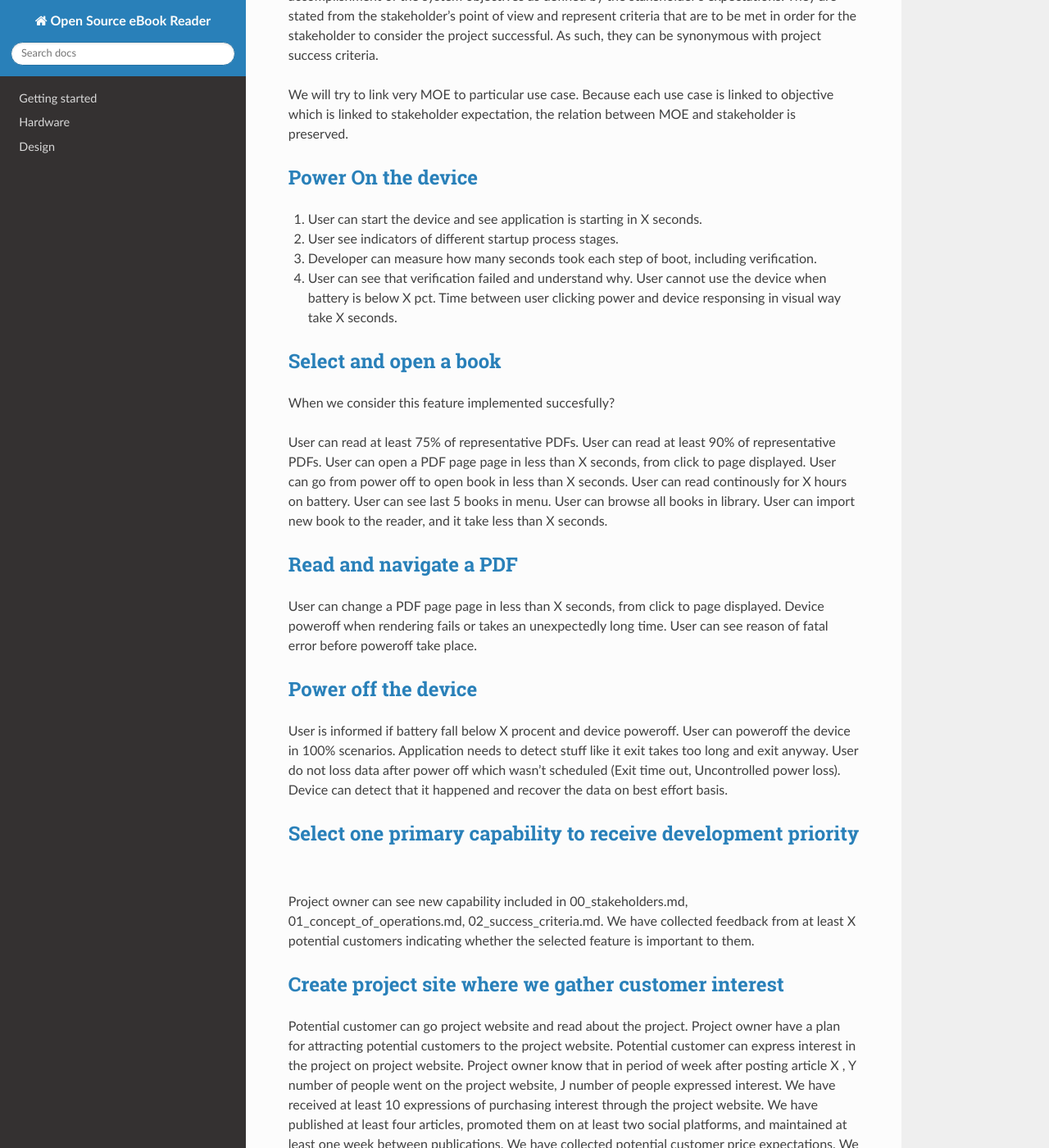
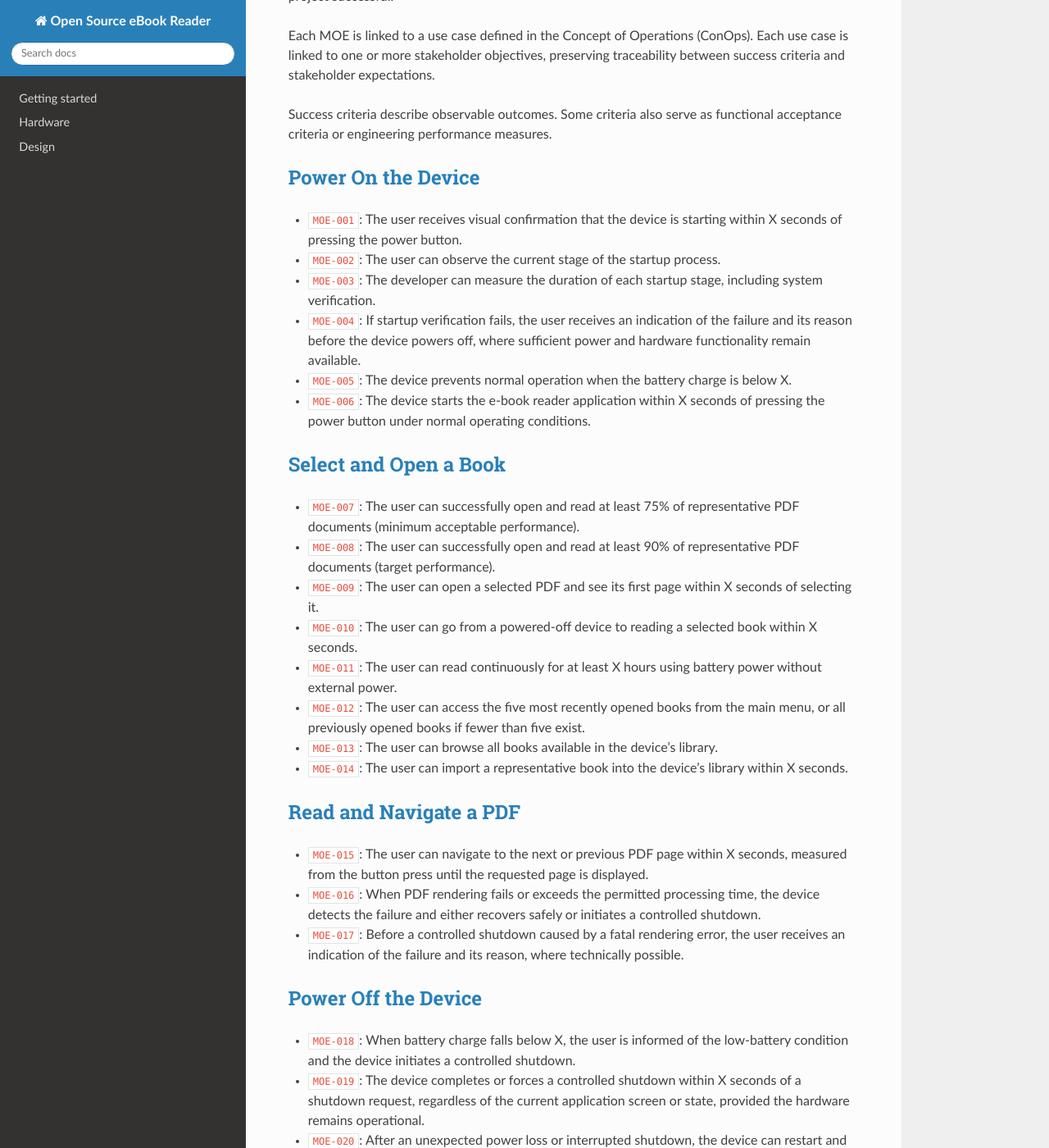
Before and after one commit to KubaTaba1uga/open_source_ebook_reader, a Sphinx documentation site: the page built from docs/design/02_success_criteria.md, in a window 1280 px wide and 1400 px high, scrolled down 200 px. Shown: the whole window at 82% size. Built offline with Sphinx 7.4.7 and the Read the Docs theme 3.1.0, drawn with Linux system fonts in a browser that asks for light colours; some of the changed text lies outside the part shown.

Commit message:
finish requirements gathering

```diff
--- a/docs/design/02_success_criteria.md
+++ b/docs/design/02_success_criteria.md
@@ -1,80 +1,65 @@
-Success criteria
-======================
+# Success Criteria
 
-Measures of Effectiveness (MOEs) are the measures of success that are designed to correspond to
-accomplishment of the system objectives as defined by the stakeholder’s expectations.
-They are stated from the stakeholder’s point of view and represent criteria that are to be met
-in order for the stakeholder to consider the project successful.
-As such, they can be synonymous with project success criteria.
+Measures of Effectiveness (MOEs) define the conditions under which stakeholders consider the project successful.
 
-We will try to link very MOE to particular use case. Because each use case is linked to
-objective which is linked to  stakeholder expectation, the relation between MOE and
-stakeholder is preserved.
+Each MOE is linked to a use case defined in the Concept of Operations (ConOps). Each use case is linked to one or more stakeholder objectives, preserving traceability between success criteria and stakeholder expectations.
 
+Success criteria describe observable outcomes. Some criteria also serve as functional acceptance criteria or engineering performance measures.
 
-### [Power On the device](/design/01_concept_of_operations.md#UC-001)
+## [Power On the Device](/design/01_concept_of_operations.md#UC-001)
 
-1. User can start the device and see application is starting in X seconds.
-2. User see indicators of different startup process stages.
-3. Developer can measure how many seconds took each step of boot, including verification.
-4. User can see that verification failed and understand why.
-User cannot use the device when battery is below X pct.
-Time between user clicking power and device responsing in visual way take X seconds.
+- <a id="MOE-001"></a> `MOE-001`: The user receives visual confirmation that the device is starting within X seconds of pressing the power button.
+- <a id="MOE-002"></a> `MOE-002`: The user can observe the current stage of the startup process.
+- <a id="MOE-003"></a> `MOE-003`: The developer can measure the duration of each startup stage, including system verification.
+- <a id="MOE-004"></a> `MOE-004`: If startup verification fails, the user receives an indication of the failure and its reason before the device powers off, where sufficient power and hardware functionality remain available.
+- <a id="MOE-005"></a> `MOE-005`: The device prevents normal operation when the battery charge is below X.
+- <a id="MOE-006"></a> `MOE-006`: The device starts the e-book reader application within X seconds of pressing the power button under normal operating conditions.
 
-### [Select and open a book](/design/01_concept_of_operations.md#UC-002)
+## [Select and Open a Book](/design/01_concept_of_operations.md#UC-002)
 
-When we consider this feature implemented succesfully?
+- <a id="MOE-007"></a> `MOE-007`: The user can successfully open and read at least 75% of representative PDF documents (minimum acceptable performance).
+- <a id="MOE-008"></a> `MOE-008`: The user can successfully open and read at least 90% of representative PDF documents (target performance).
+- <a id="MOE-009"></a> `MOE-009`: The user can open a selected PDF and see its first page within X seconds of selecting it.
+- <a id="MOE-010"></a> `MOE-010`: The user can go from a powered-off device to reading a selected book within X seconds.
+- <a id="MOE-011"></a> `MOE-011`: The user can read continuously for at least X hours using battery power without external power.
+- <a id="MOE-012"></a> `MOE-012`: The user can access the five most recently opened books from the main menu, or all previously opened books if fewer than five exist.
+- <a id="MOE-013"></a> `MOE-013`: The user can browse all books available in the device's library.
+- <a id="MOE-014"></a> `MOE-014`: The user can import a representative book into the device's library within X seconds.
 
-User can read at least 75% of representative PDFs.
-User can read at least 90% of representative PDFs.
-User can open a PDF page page in less than X seconds, from click to page displayed.
-User can go from power off to open book in less than X seconds.
-User can read continously for X hours on battery.
-User can see last 5 books in menu.
-User can browse all books in library.
-User can import new book to the reader, and it take less than X seconds.
+## [Read and Navigate a PDF](/design/01_concept_of_operations.md#UC-003)
 
+- <a id="MOE-015"></a> `MOE-015`: The user can navigate to the next or previous PDF page within X seconds, measured from the button press until the requested page is displayed.
+- <a id="MOE-016"></a> `MOE-016`: When PDF rendering fails or exceeds the permitted processing time, the device detects the failure and either recovers safely or initiates a controlled shutdown.
+- <a id="MOE-017"></a> `MOE-017`: Before a controlled shutdown caused by a fatal rendering error, the user receives an indication of the failure and its reason, where technically possible.
 
-### [Read and navigate a PDF](/design/01_concept_of_operations.md#UC-003)
+## [Power Off the Device](/design/01_concept_of_operations.md#UC-004)
 
-User can change a PDF page page in less than X seconds, from click to page displayed.
-Device poweroff when rendering fails or takes an unexpectedly long time.
-User can see reason of fatal error before poweroff take place.
+- <a id="MOE-018"></a> `MOE-018`: When battery charge falls below X, the user is informed of the low-battery condition and the device initiates a controlled shutdown.
+- <a id="MOE-019"></a> `MOE-019`: The device completes or forces a controlled shutdown within X seconds of a shutdown request, regardless of the current application screen or state, provided the hardware remains operational.
+- <a id="MOE-020"></a> `MOE-020`: After an unexpected power loss or interrupted shutdown, the device can restart and recover its stored data on a best-effort basis.
+- <a id="MOE-021"></a> `MOE-021`: A normal controlled shutdown does not cause loss or corruption of previously saved user data.
 
+## [Select One Primary Capability to Receive Development Priority](/design/01_concept_of_operations.md#UC-005)
 
-### [Power off the device](/design/01_concept_of_operations.md#UC-004)
+- <a id="MOE-022"></a> `MOE-022`: The selected primary capability is documented in `00_stakeholders.md`, `01_concept_of_operations.md`, and `02_success_criteria.md`.
+- <a id="MOE-023"></a> `MOE-023`: Feedback has been collected from at least X potential customers indicating whether the selected capability is important to them.
 
-User is informed if battery fall below X procent and device poweroff.
-User can poweroff the device in 100% scenarios. Application needs to detect stuff like it exit takes too long and exit anyway.
-User do not loss data after power off which wasn't scheduled (Exit time out, Uncontrolled power loss). Device can detect that it happened and recover the data on best effort basis.
+## [Create a Project Site to Gather Customer Interest](/design/01_concept_of_operations.md#UC-006)
 
+- <a id="MOE-024"></a> `MOE-024`: Potential customers can access a public website containing information about the project, its current development status, and its intended capabilities.
+- <a id="MOE-025"></a> `MOE-025`: The project owner has a documented plan for attracting potential customers to the project website.
+- <a id="MOE-026"></a> `MOE-026`: Potential customers can express interest in purchasing the device through the project website.
+- <a id="MOE-027"></a> `MOE-027`: For each published article or promotional post, the project owner can determine the number of website visitors and expressions of purchasing interest recorded during the following seven days.
+- <a id="MOE-028"></a> `MOE-028`: The project website has received at least 10 expressions of purchasing interest.
+- <a id="MOE-029"></a> `MOE-029`: At least four articles have been published and promoted on at least two social platforms, with at least one week between article publications.
+- <a id="MOE-030"></a> `MOE-030`: Potential customer price expectations have been collected and are available for analysis.
+- <a id="MOE-031"></a> `MOE-031`: Information about the capabilities and characteristics most important to potential customers has been collected and is available for analysis.
+- <a id="MOE-032"></a> `MOE-032`: A publicly accessible list of known unsupported capabilities and technical limitations is available on the project website.
 
-### [Select one primary capability to receive development priority](/design/01_concept_of_operations.md#UC-005)
+## [Design a Version of the Future Device](/design/01_concept_of_operations.md#UC-008)
 
-Project owner can see new capability included in 00_stakeholders.md, 01_concept_of_operations.md, 02_success_criteria.md.
-We have collected feedback from at least X potential customers indicating whether the selected feature is important to them.
-
-
-### [Create project site where we gather customer interest](/design/01_concept_of_operations.md#UC-006)
-
-
-Potential customer can go project website and read about the project.
-Project owner have a plan for attracting potential customers to the project website.
-Potential customer can express interest in the project on project website.
-Project owner know that in period of week after posting article X , Y number of people went on the project website, J number of people expressed interest.
-We have received at least 10 expressions of purchasing interest through the project website.
-We have published at least four articles, promoted them on at least two social platforms, and maintained at least one week between publications.
-We have collected potential customer price expectations.
-We have collected info about what is important for potential customer.
-There is publicly available limitations list of the project.
-
-
-
-### [Design a version of future device](/design/01_concept_of_operations.md#UC-008)
-
-
-We have estimated manufacturing cost per device for at least three production volumes, including component costs, PCB manufacturing, assembly, and testing.
-We have estimated development, distribution, customer support, and other non-manufacturing costs, with assumptions documented.
-We have calculated selling prices, gross margins, and break-even sales volumes for at least three production scenarios.
-We have collected potential customer price expectations and compared them with estimated selling prices required to achieve profitability.
-We have produced a written recommendation to proceed, revise the concept, or stop commercialization, supported by estimated costs, profitability, customer interest, and identified risks.
+- <a id="MOE-033"></a> `MOE-033`: Manufacturing cost per device has been estimated for at least three production volumes, including components, PCB manufacturing, assembly, and testing.
+- <a id="MOE-034"></a> `MOE-034`: Development, distribution, customer support, and other relevant non-manufacturing costs have been estimated, with the assumptions documented.
+- <a id="MOE-035"></a> `MOE-035`: Potential selling prices, gross margins, and break-even sales volumes have been calculated for at least three production scenarios.
+- <a id="MOE-036"></a> `MOE-036`: Collected customer price expectations have been compared against estimated selling prices required to achieve profitability.
+- <a id="MOE-037"></a> `MOE-037`: A written recommendation to proceed, revise the concept, or stop commercialization has been produced, supported by estimated costs, profitability, customer interest, and identified commercial risks.
--- a/docs/hardware.md
+++ b/docs/hardware.md
@@ -4,3 +4,5 @@ Hardware
 The ebook reader is composed of:
 - [Display](hardware/display.md)
 - [Buttons](hardware/buttons.md)
+- [Battery](hardware/battery.md)
+- [Enclosure](hardware/enclosure.md)
```
Also changed, not shown: docs/index.md (+1 -1 lines).
